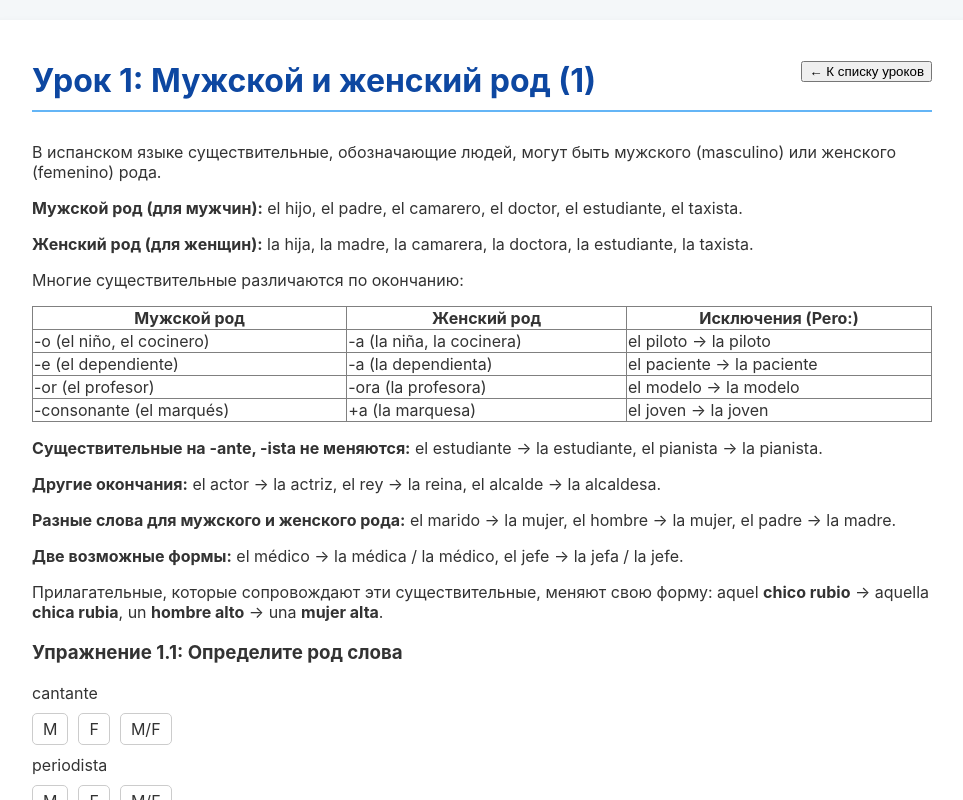
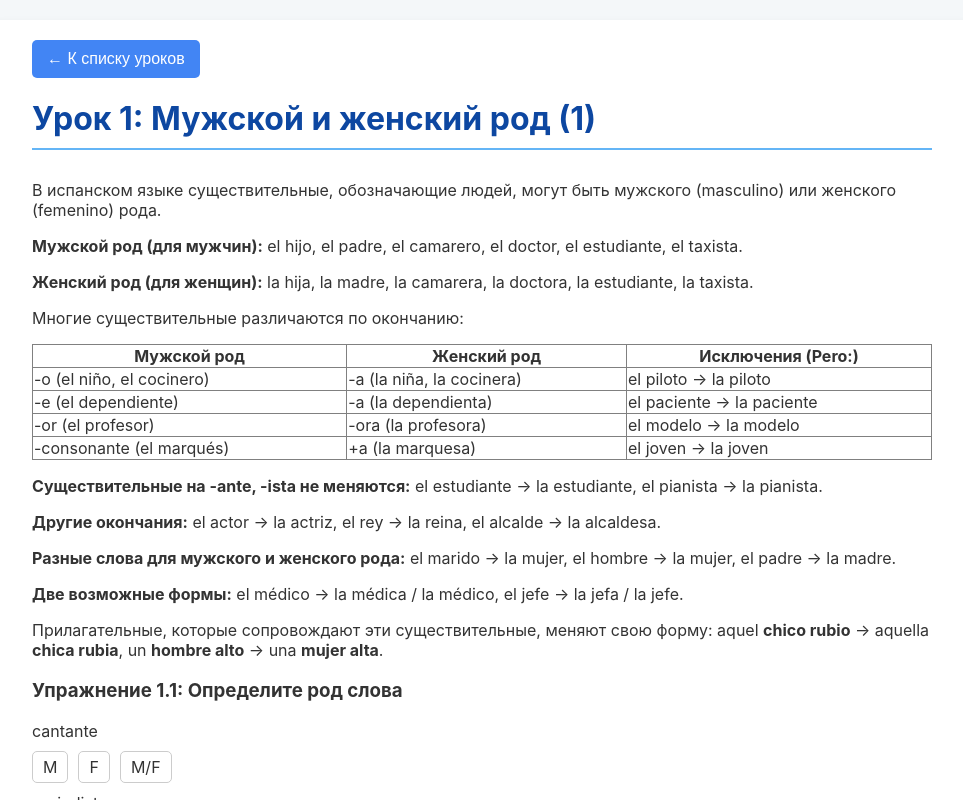
Before and after one commit to stivr4469/prototypeS-, a React (Create React App) app: page / in a window 1280 px wide. Both pictures are taken after a click on the button "Урок 1". Shown: the top 800 px of the page, without its empty margins (158-1121 px from the left). Built offline with nearby package versions, Linux system fonts and the light colour scheme.

Commit message:
Рефакторинг: разделил App.js на компоненты

```diff
--- a/src/App.js
+++ b/src/App.js
@@ -1,86 +1,25 @@
 import React, { useState } from 'react';
-// Импорты
-import TheoryBlock from './components/TheoryBlock';
-import FillInTheBlank from './components/FillInTheBlank';
-import MultipleChoice from './components/MultipleChoice';
-import ClassifyItems from './components/ClassifyItems';
-import InlineChoice from './components/InlineChoice';
-// 👇 1. ИМПОРТИРУЕМ НОВЫЙ КОМПОНЕНТ
-import SentenceBuilder from './components/SentenceBuilder';
+import Lesson from './components/Lesson';
+import LessonMenu from './components/LessonMenu';
 import './App.css';
-import FillFromBank from './components/FillFromBank';
-import FillInTheBlanksComplex from './components/FillInTheBlanksComplex';
 
+function App() {
+  const [currentLessonId, setCurrentLessonId] = useState(null);
+  const [isLoading, setIsLoading] = useState(false);
+  const [lessonData, setLessonData] = useState(null);
 
-
-
-// Обновляем карту
-const componentMapping = {
-  TheoryBlock,
-  FillInTheBlank,
-  MultipleChoice,
-  ClassifyItems,
-  InlineChoice,
-  FillFromBank,
-  SentenceBuilder,
-  FillInTheBlanksComplex,
-
-};
-// Компонент для отображения одного урока
-const LessonView = ({ lessonData, onBack }) => (
-  <div>
-    <header>
-      <button onClick={onBack} style={{ float: 'right' }}>← К списку уроков</button>
-      <h1>{lessonData.title}</h1>
-    </header>
-    <main>
-      {/* 👇 Вот здесь добавлена проверка! */}
-      {lessonData.components && lessonData.components.map((componentData, index) => {
-        const Component = componentMapping[componentData.type];
-        if (!Component) {
-          return <div key={index}>Неизвестный тип компонента: {componentData.type}</div>;
-        }
-        return <Component key={index} {...componentData} />;
-      })}
-    </main>
-  </div>
-);
-// Компонент для меню выбора уроков
-const LessonMenu = ({ onSelectLesson }) => {
-  // Теперь у нас 14 уроков
-  const lessonIds = Array.from({ length: 126 }, (_, i) => i + 1);
-  return (
-    <div>
-      <header>
-        <h1>Выберите урок</h1>
-      </header>
-      <div className="lesson-menu">
-        {lessonIds.map(id => (
-          <button className="lesson-button" key={id} onClick={() => onSelectLesson(id)}>
-            Урок {id}
-          </button>
-        ))}
-      </div>
-    </div>
-  );
-};
-
-// Главный компонент приложения
-function App() {
-  const [currentLesson, setCurrentLesson] = useState(null);
-  const [isLoading, setIsLoading] = useState(false);
-
-  // Функция для загрузки данных урока
   const loadLesson = (lessonId) => {
     setIsLoading(true);
-    // Динамический импорт позволяет загружать JSON только когда он нужен
+    setLessonData(null); // Сбрасываем старые данные
     import(`./data/U${lessonId}.json`)
       .then(lessonModule => {
-        setCurrentLesson(lessonModule.default);
+        setLessonData(lessonModule.default);
+        setCurrentLessonId(lessonId);
       })
       .catch(err => {
         console.error("Не удалось загрузить урок:", err);
         alert(`Извините, контент для Урока ${lessonId} еще не готов.`);
+        setCurrentLessonId(null);
       })
       .finally(() => {
         setIsLoading(false);
@@ -88,15 +27,33 @@ function App() {
   };
 
   const handleBackToMenu = () => {
-    setCurrentLesson(null);
+    setCurrentLessonId(null);
+    setLessonData(null);
+  };
+
+  const handleNextLesson = () => {
+    if (currentLessonId && currentLessonId < 126) {
+      loadLesson(currentLessonId + 1);
+    }
+  };
+
+  const handlePreviousLesson = () => {
+    if (currentLessonId && currentLessonId > 1) {
+      loadLesson(currentLessonId - 1);
+    }
   };
 
   return (
     <div className="App">
       {isLoading ? (
         <p>Загрузка...</p>
-      ) : currentLesson ? (
-        <LessonView lessonData={currentLesson} onBack={handleBackToMenu} />
+      ) : lessonData ? (
+        <Lesson
+          lessonData={lessonData}
+          onBack={handleBackToMenu}
+          onNext={handleNextLesson}
+          onPrev={handlePreviousLesson}
+        />
       ) : (
         <LessonMenu onSelectLesson={loadLesson} />
       )}
--- a/src/components/Lesson.js
+++ b/src/components/Lesson.js
@@ -0,0 +1,64 @@
+import React from 'react';
+
+// Импорты всех типов блоков
+import TheoryBlock from './TheoryBlock';
+import FillInTheBlank from './FillInTheBlank';
+import MultipleChoice from './MultipleChoice';
+import ClassifyItems from './ClassifyItems';
+import InlineChoice from './InlineChoice';
+import SentenceBuilder from './SentenceBuilder';
+import FillFromBank from './FillFromBank';
+import FillInTheBlanksComplex from './FillInTheBlanksComplex';
+import DescribeImage from './DescribeImage'; // Добавил, так как он есть на скриншоте
+
+// Карта соответствия типов данных компонентам
+const componentMapping = {
+  TheoryBlock,
+  FillInTheBlank,
+  MultipleChoice,
+  ClassifyItems,
+  InlineChoice,
+  SentenceBuilder,
+  FillFromBank,
+  FillInTheBlanksComplex,
+  DescribeImage,
+};
+
+const Lesson = ({ lessonData, onBack, onNext, onPrev }) => {
+  return (
+    <div>
+      <header>
+        {/* Кнопка "назад" теперь не плавающая, а в потоке */}
+        <button onClick={onBack} className="back-button">← К списку уроков</button>
+        <h1>{lessonData.title}</h1>
+      </header>
+      <main>
+        {lessonData.components && lessonData.components.map((componentData, index) => {
+          const Component = componentMapping[componentData.type];
+          if (!Component) {
+            return <div key={index}>Неизвестный тип компонента: {componentData.type}</div>;
+          }
+          return <Component key={index} {...componentData} />;
+        })}
+      </main>
+      <footer className="lesson-footer">
+        <button
+          onClick={onPrev}
+          className="nav-button prev"
+          disabled={lessonData.id === 1}
+        >
+          Предыдущий урок
+        </button>
+        <button
+          onClick={onNext}
+          className="nav-button next"
+          disabled={lessonData.id === 126}
+        >
+          Следующий урок
+        </button>
+      </footer>
+    </div>
+  );
+};
+
+export default Lesson;
--- a/src/components/LessonMenu.js
+++ b/src/components/LessonMenu.js
@@ -0,0 +1,22 @@
+import React from 'react';
+
+const LessonMenu = ({ onSelectLesson }) => {
+  const lessonIds = Array.from({ length: 126 }, (_, i) => i + 1);
+
+  return (
+    <div>
+      <header>
+        <h1>Выберите урок</h1>
+      </header>
+      <div className="lesson-menu">
+        {lessonIds.map(id => (
+          <button className="lesson-button" key={id} onClick={() => onSelectLesson(id)}>
+            Урок {id}
+          </button>
+        ))}
+      </div>
+    </div>
+  );
+};
+
+export default LessonMenu;
```
